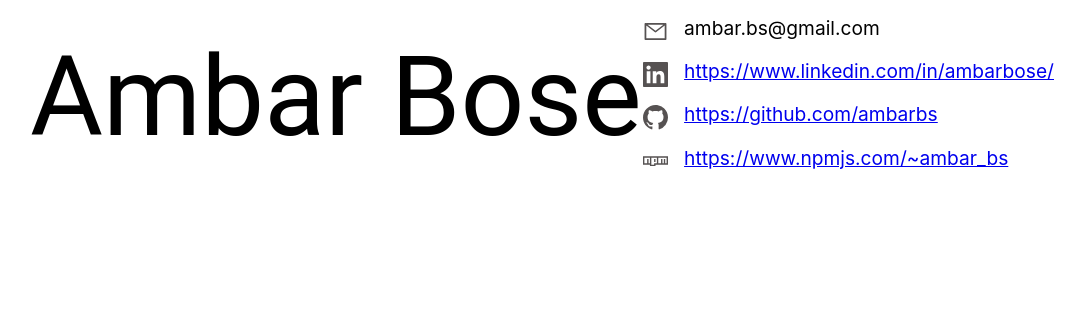
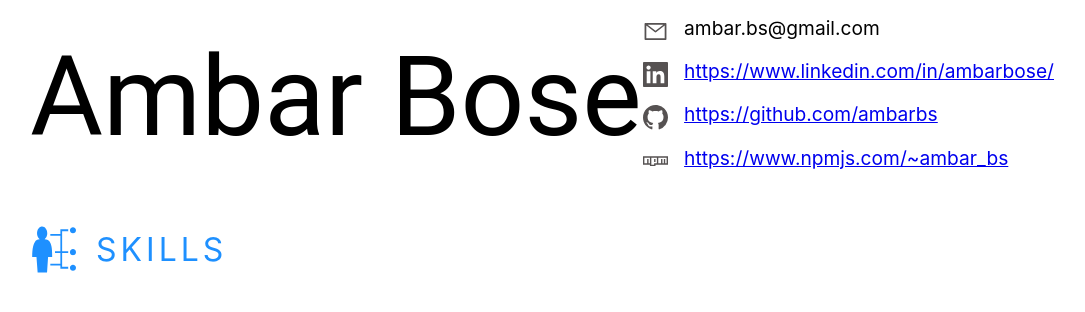
Before and after one commit to ambarbs/my-resume, a React (Create React App) app: page / in a window 1280 px wide. Shown: the top 312 px of the page, without its empty margins (98-1183 px from the left). Built offline with nearby package versions, Linux system fonts and the light colour scheme.

Commit message:
added SectionHeader component

```diff
--- a/src/components/app/App.js
+++ b/src/components/app/App.js
@@ -1,13 +1,15 @@
 import React from 'react';
 import {AppWrapper} from "./App.styles";
 import Header from "../header/Header";
+import Section from "../section/Section";
 
 function App() {
-  return (
-    <AppWrapper>
-      <Header/>
-    </AppWrapper>
-  );
+    return (
+        <AppWrapper>
+            <Header/>
+            <Section/>
+        </AppWrapper>
+    );
 }
 
 export default App;
--- a/src/components/header/Header.styles.js
+++ b/src/components/header/Header.styles.js
@@ -7,6 +7,7 @@ export const HeaderWrapper = styled.section`
   width: 100%;
   height: 10rem;
   margin-top: 1rem;
+  margin-bottom: 1rem;
 `
 
 export const NameWrapper = styled.div`
--- /dev/null
+++ b/src/components/section/Section.Styles.js
@@ -0,0 +1,27 @@
+import styled from 'styled-components';
+
+export const SectionWrapper = styled.section`
+  display: flex;
+  flex-direction: column;
+  justify-content: center;
+  align-items: flex-start;
+  margin-top: 3rem;
+  margin-bottom: 1rem;
+`
+
+export const SectionHeaderText = styled.label`
+  text-transform: uppercase;
+  font-size: xx-large;
+  letter-spacing: 4px;
+`
+
+export const SectionHeaderWrapper = styled.div`
+  display: flex;
+  justify-content: flex-start;
+  align-items: center;
+  color: dodgerblue;
+
+  & ${SectionHeaderText} {
+    padding-left: 1rem;
+  }
+`
--- /dev/null
+++ b/src/components/section/Section.js
@@ -0,0 +1,9 @@
+import React from "react";
+import {SectionWrapper} from "./Section.Styles";
+import SectionHeader from "./SectionHeader";
+
+const Section = () => <SectionWrapper>
+    <SectionHeader/>
+</SectionWrapper>
+
+export default Section;
--- /dev/null
+++ b/src/components/section/SectionHeader.js
@@ -0,0 +1,11 @@
+import React from "react";
+import {SectionHeaderText, SectionHeaderWrapper} from "./Section.Styles";
+import {AiOutlineMail} from "react-icons/ai";
+import {GiSkills} from "react-icons/gi";
+
+const SectionHeader = () => <SectionHeaderWrapper>
+    <GiSkills size={50}/>
+    <SectionHeaderText>Skills</SectionHeaderText>
+</SectionHeaderWrapper>
+
+export default SectionHeader
```
